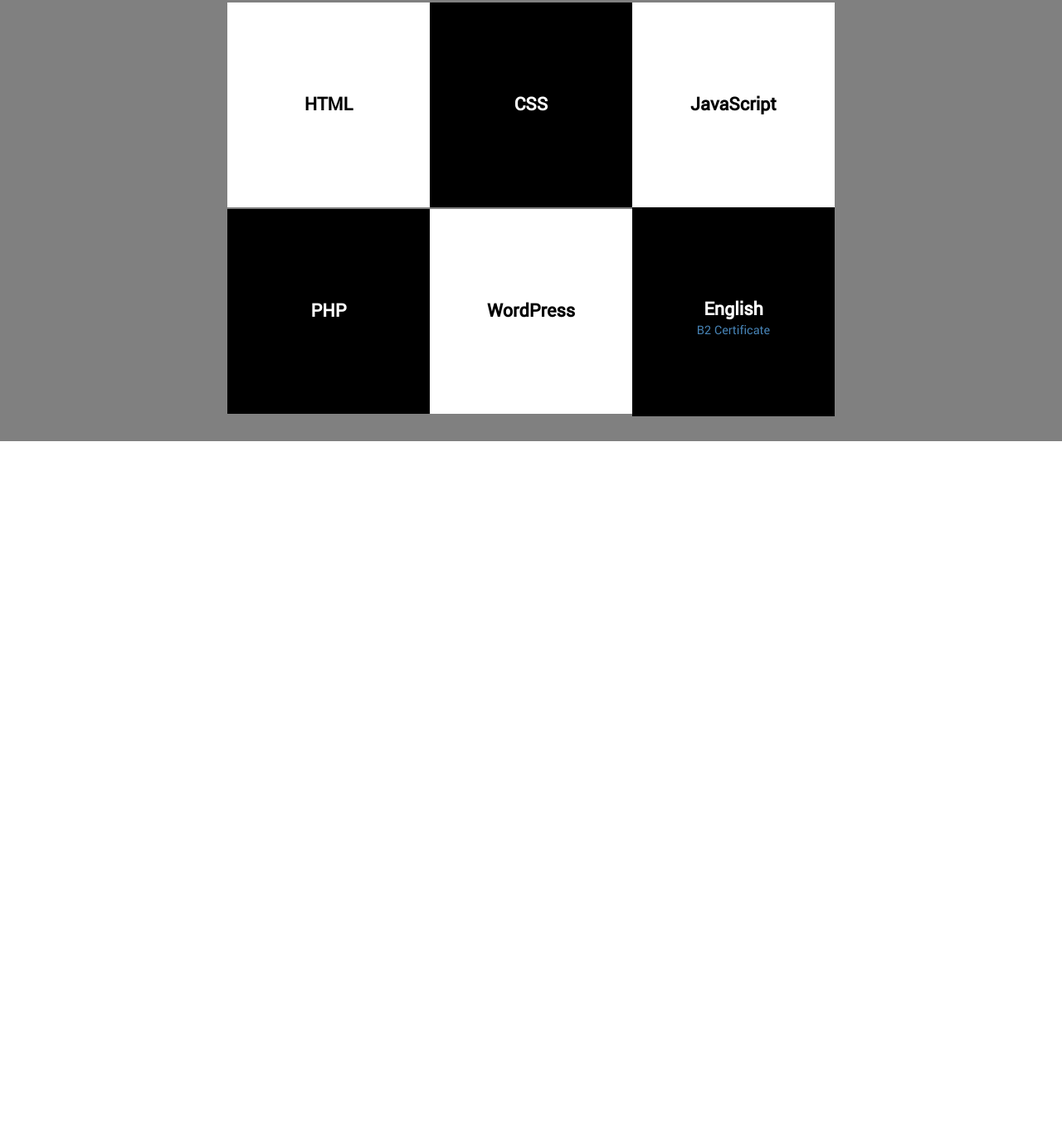
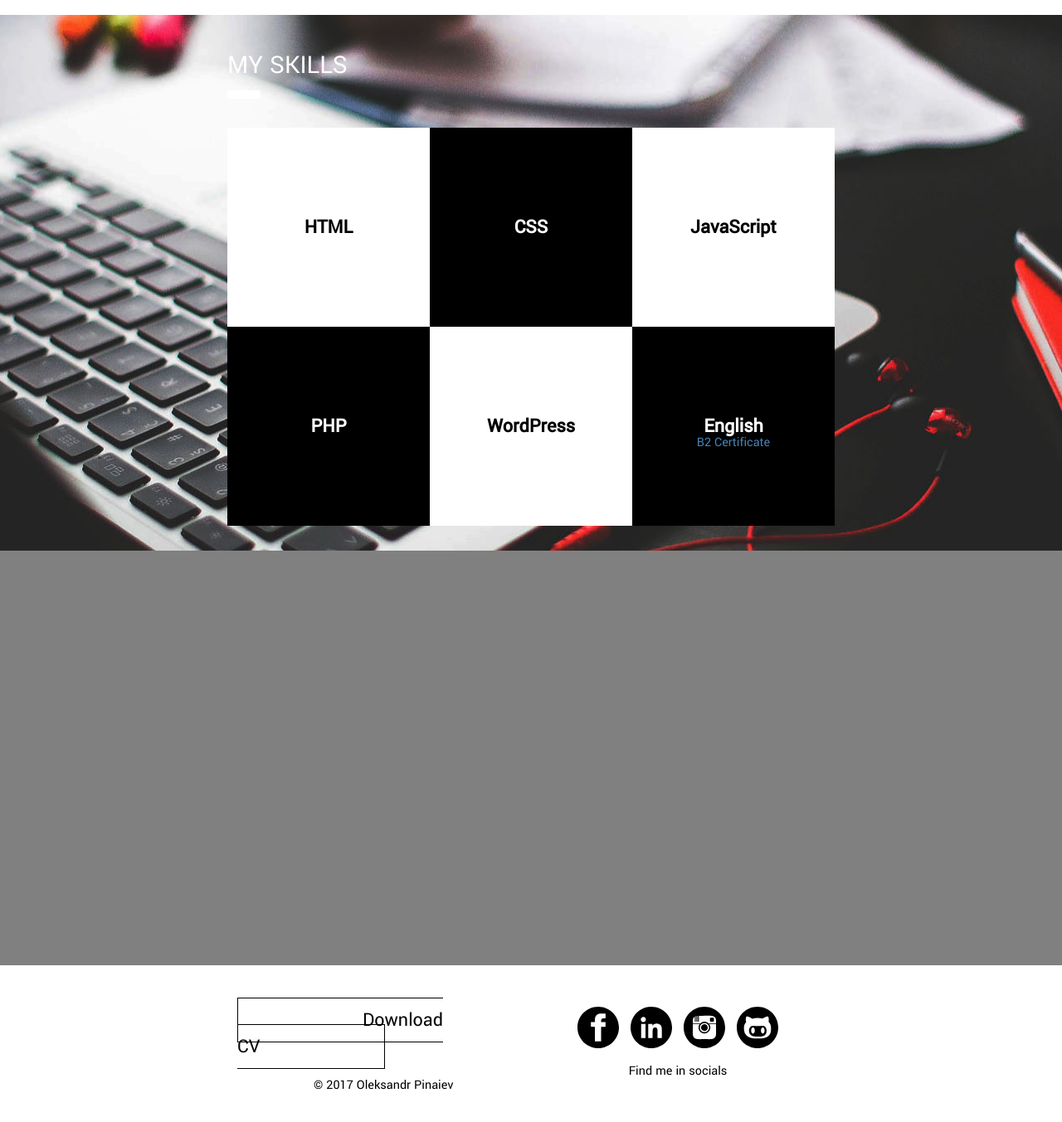
Before and after one commit to OlekPin/portfolio, a plain HTML site: page index.html in a window 1280 px wide. Shown: the part 1029-2382 px from the top of the page at 83% size. Before the commit the page ends 1561 px from the top, so only its background shows below. Drawn offline with nearby package versions, Linux system fonts and the light colour scheme.

Commit message:
Added footer

```diff
--- a/index.html
+++ b/index.html
@@ -95,9 +95,37 @@
 
 
 <footer>
-
+    <div class="container footer-container">
+        <div class="left-footer">
+            <div class="load-prsnt-footer">
+                <a href="#">Download CV</a>
+            </div>
+            <div class="author">
+                © 2017 Oleksandr Pinaiev
+            </div>
+        </div>
+        <div class="right-footer">
+            <div class="my-links">
+                <a href="https://www.facebook.com/profile.php?id=100007741905163">
+                    <img src="images/hollow-cut-facebook.svg" width="50" height="50">
+                </a>
+                <a href="https://www.linkedin.com/in/oleksandr-pinaiev-b8368413b/">
+                    <img src="images/hollow-cut-linkedin.svg" width="50" height="50">
+                </a>
+                <a href="https://www.instagram.com/olekpin">
+                    <img src="images/hollow-cut-instagram.svg" width="50" height="50">
+                </a>
+                <a href="https://github.com/OlekPin">
+                    <img src="images/hollow-cut-github.svg" width="50" height="50">
+                </a>
+            </div>
+            <div id="links-txt">
+                Find me in socials
+            </div>
+        </div>
+    </div>
 </footer>
-
+<script src="https://ajax.googleapis.com/ajax/libs/jquery/3.2.1/jquery.min.js"></script>
 
 </body>
 </html>
--- a/style.css
+++ b/style.css
@@ -8,16 +8,19 @@
     color: inherit;
 }
 
+
+
 .bg-img1 {
     background: lightgray;
-    background: url(images/bg2.jpg) no-repeat bottom;
+    background: url(images/bg2.jpg) no-repeat top;
     background-attachment: fixed;
     width: 100%;
     height: 100%;
 }
 .bg-img2 {
     background: grey;
-    /*background: url(images/bg1.jpg) no-repeat bottom;*/
+    background: url(images/bg2.jpg) no-repeat bottom;
+    background-attachment: fixed;
     width: 100%;
     height: 100%;
 }
@@ -127,11 +130,11 @@
 
 .photo-block-mid {
     background: black;
-    width: 200px;
+    width: 300px;
     border-radius: 50%;
-    height: 200px;
+    height: 300px;
     position: absolute;
-    top:-125px;
+    top:-180px;
 }
 .photo-block {
     background: transparent;
@@ -144,6 +147,7 @@
 
 .info-main {
     width: 45%;
+    font-size: 1.5em;
 }
 
 .sec-3 {
@@ -162,6 +166,7 @@
 }
 .skills {
     width: 33.33%;
+    min-width: 243px;
     background-color: white;
     padding: 100px 0;
     /*height: 214px;*/
@@ -170,7 +175,7 @@
     justify-content: center;
     align-items: center;
     align-content:center;
-    line-height: 0.3;
+    line-height: 0;
     transition: 0.5s;
 }
 
@@ -195,6 +200,53 @@
     color: black;
 }
 
+.sec-4 {
+    height:500px;
+    background-color: grey;
+}
+
+
+footer {
+    padding: 50px;
+}
+
+.footer-container {
+    display: flex;
+}
+
+.left-footer {
+    width: 50%;
+}
+.right-footer {
+    width: 50%;
+    text-align: center;
+    line-height: 2;
+}
+
+.load-prsnt-footer {
+    width:fit-content;
+    margin: auto;
+}
+
+.load-prsnt-footer a{
+    text-decoration: none;
+    padding: 10px 150px;
+    border: solid 1px;
+    font-size: 1.5em;
+    text-align: center;
+    transition: 0.5s;
+}
+
+.author {
+    margin: auto;
+    margin-top: 20px;
+    width: 170px;
+}
+
+.my-links a {
+    display: inline-block;
+    margin: 0 5px;
+}
 
 
 
```
